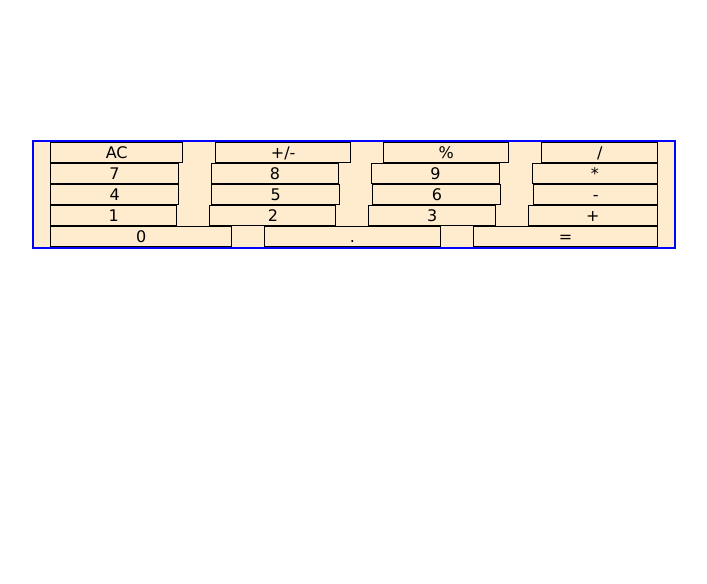
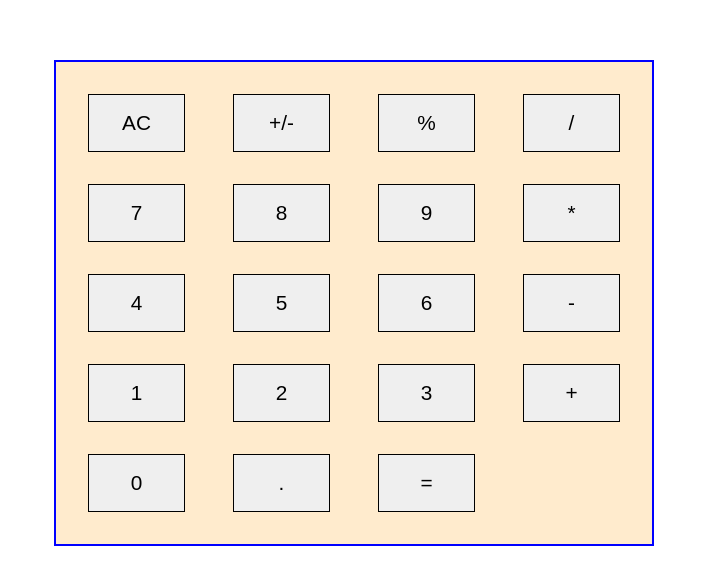
Before and after one commit to huzaifa1712/Calculator---The-Odin-Project, a plain HTML site: page index.html in a window 1280 px wide. Shown: the part 180-764 px from the top of the page, without its empty margins (286-993 px from the left). Drawn offline with Linux system fonts and the light colour scheme.

Commit message:
Style buttons with grid, add margin, padding

```diff
--- a/index.html
+++ b/index.html
@@ -18,39 +18,29 @@
 
             <div id = "buttons">
 
-                <div class="row">
-                    <div class="button">AC</div>
-                    <div class="button">+/-</div>
-                    <div class="button">%</div>
-                    <div class="button">/</div>
-                </div>
+                    <button>AC</button>
+                    <button>+/-</button>
+                    <button>%</button>
+                    <button>/</button>
 
-                <div class="row">
-                    <div class="button">7</div>
-                    <div class="button">8</div>
-                    <div class="button">9</div>
-                    <div class="button">*</div>
-                </div>
+                    <button>7</button>
+                    <button>8</button>
+                    <button>9</button>
+                    <button>*</button>
 
-                <div class="row">
-                    <div class="button">4</div>
-                    <div class="button">5</div>
-                    <div class="button">6</div>
-                    <div class="button">-</div>
-                </div>
+                    <button>4</button>
+                    <button>5</button>
+                    <button>6</button>
+                    <button>-</button>
 
-                <div class="row">
-                    <div class="button">1</div>
-                    <div class="button">2</div>
-                    <div class="button">3</div>
-                    <div class="button">+</div>
-                </div>
+                    <button>1</button>
+                    <button>2</button>
+                    <button>3</button>
+                    <button>+</button>
 
-                <div class="row">
-                    <div class="button">0</div>
-                    <div class="button">.</div>
-                    <div class="button">=</div>
-                </div>
+                    <button>0</button>
+                    <button>.</button>
+                    <button>=</button>
 
             </div>
         </div>
--- a/style.css
+++ b/style.css
@@ -1,29 +1,31 @@
+*{
+    box-sizing: border-box;
+}
+
 #buttons{
     border: 2px solid blue;
     background-color:blanchedalmond;
     font-family:Verdana, Geneva, Tahoma, sans-serif;
     display:grid;
-    /* grid-template-columns: repeat(4, 1fr);
-    grid-template-rows: repeat(5,1fr); */
-    display:flex;
-    flex-direction: column;
-    flex-wrap:wrap;
-    width:640px;
+    grid-template-columns: repeat(4, 1fr);
+    grid-column-gap: 3rem;
+    grid-row-gap:2rem;
+
+    width:600px;
     margin:0 auto;
-    margin-top: 40vh;
+    margin-top: 30vh;
+
+    padding:2rem;
 
 }
 
-.button{
+button{
     border: 1px solid black;
-    flex-grow:1;
     text-align: center;
-    margin: 0 1rem;
-
+    padding:1rem 0;
+    font-size:1.3rem;
 }
 
 .row{
     display:flex;
-    flex-direction: row;
-    flex-grow:1;
 }
```
